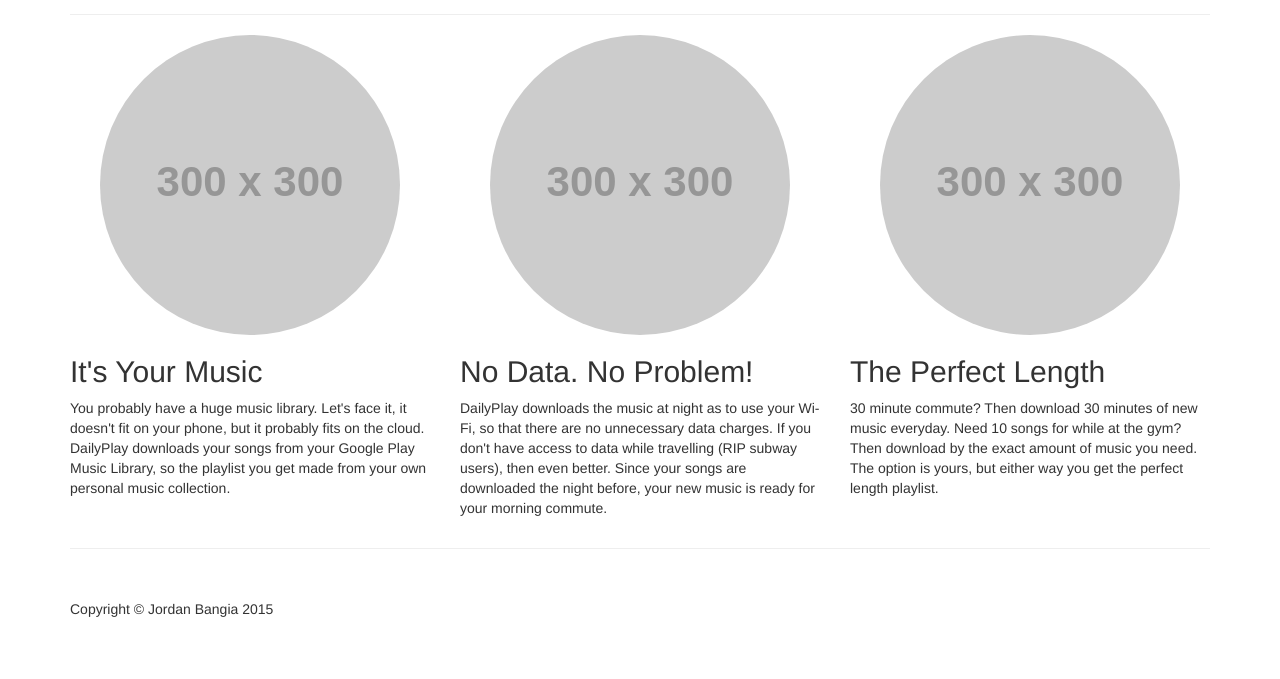
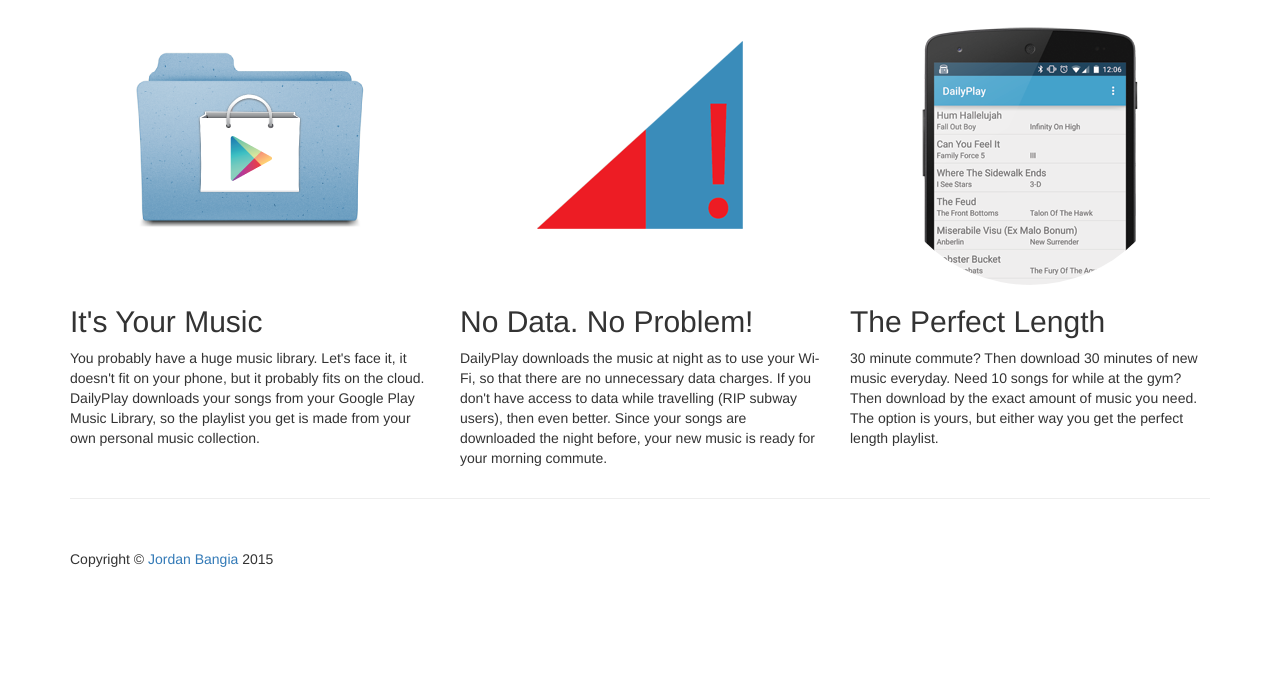
Before and after one commit to jordanbang/DailyPlay, a plain HTML site: page index.html in a window 1280 px wide. Shown: the part 1010-1689 px from the top of the page. After the commit the page ends 1639 px from the top, so only its background shows below. Drawn offline with Linux system fonts and the light colour scheme; placeholder pictures from the web are drawn by us.

Commit message:
Finished website [Finish #83455484]

```diff
--- a/css/business-frontpage.css
+++ b/css/business-frontpage.css
@@ -5,14 +5,15 @@
  */
 
 body {
-    padding-top: 50px; /* Required padding for .navbar-fixed-top. Remove if using .navbar-static-top. Change if height of navigation changes. */
+    /*padding-top: 50px; /* Required padding for .navbar-fixed-top. Remove if using .navbar-static-top. Change if height of navigation changes. */
 }
 
 /* Header Image Background - Change the URL below to your image path (example: ../images/background.jpg) */
 
 .business-header {
     height: 400px;
-    background: url('http://placehold.it/1920x400') center center no-repeat scroll;
+    background: url('../web_images/web_header_background.png') center center no-repeat scroll;
+    background-color: #1F445D;
     -webkit-background-size: cover;
     -moz-background-size: cover;
     background-size: cover;
--- a/index.html
+++ b/index.html
@@ -27,42 +27,9 @@
 </head>
 
 <body>
-
-    <!-- Navigation
-    <nav class="navbar navbar-inverse navbar-fixed-top" role="navigation">
-        <div class="container">
-            <!-- Brand and toggle get grouped for better mobile display
-            <div class="navbar-header">
-                <button type="button" class="navbar-toggle" data-toggle="collapse" data-target="#bs-example-navbar-collapse-1">
-                    <span class="sr-only">Toggle navigation</span>
-                    <span class="icon-bar"></span>
-                    <span class="icon-bar"></span>
-                    <span class="icon-bar"></span>
-                </button>
-                <a class="navbar-brand" href="#">Start Bootstrap</a>
-            </div>
-            <!-- Collect the nav links, forms, and other content for toggling
-            <div class="collapse navbar-collapse" id="bs-example-navbar-collapse-1">
-                <ul class="nav navbar-nav">
-                    <li>
-                        <a href="#">About</a>
-                    </li>
-                    <li>
-                        <a href="#">Services</a>
-                    </li>
-                    <li>
-                        <a href="#">Contact</a>
-                    </li>
-                </ul>
-            </div>
-            <!-- /.navbar-collapse
-        </div>
-        <!-- /.container
-    </nav> -->
-
     <!-- Image Background Page Header -->
     <!-- Note: The background image is set within the business-casual.css file. -->
-    <header class="business-header">
+    <header class="business-header" id="background">
         <div class="container">
             <div class="row">
                 <div class="col-lg-12">
@@ -102,17 +69,17 @@
 
         <div class="row">
             <div class="col-sm-4">
-                <img class="img-circle img-responsive img-center" src="http://placehold.it/300x300" alt="">
+                <img class="img-circle img-responsive img-center" src="web_images/your_library.png" alt="It's Your Music">
                 <h2>It's Your Music</h2>
-                <p>You probably have a huge music library.  Let's face it, it doesn't fit on your phone, but it probably fits on the cloud.  DailyPlay downloads your songs from your Google Play Music Library, so the playlist you get made from your own personal music collection.</p>
+                <p>You probably have a huge music library.  Let's face it, it doesn't fit on your phone, but it probably fits on the cloud.  DailyPlay downloads your songs from your Google Play Music Library, so the playlist you get is made from your own personal music collection.</p>
             </div>
             <div class="col-sm-4">
-                <img class="img-circle img-responsive img-center" src="http://placehold.it/300x300" alt="">
+                <img class="img-circle img-responsive img-center" src="web_images/no_data.png" alt="No Data. No Problem!">
                 <h2>No Data. No Problem!</h2>
                 <p>DailyPlay downloads the music at night as to use your Wi-Fi, so that there are no unnecessary data charges.  If you don't have access to data while travelling (RIP subway users), then even better.  Since your songs are downloaded the night before, your new music is ready for your morning commute.</p>
             </div>
             <div class="col-sm-4">
-                <img class="img-circle img-responsive img-center" src="http://placehold.it/300x300" alt="">
+                <img class="img-circle img-responsive img-center" src="web_images/perfect_length.png" alt="The Perfect Length">
                 <h2>The Perfect Length</h2>
                 <p>30 minute commute? Then download 30 minutes of new music everyday.  Need 10 songs for while at the gym?  Then download by the exact amount of music you need.  The option is yours, but either way you get the perfect length playlist.</p>
             </div>
@@ -125,7 +92,7 @@
         <footer>
             <div class="row">
                 <div class="col-lg-12">
-                    <p>Copyright &copy; Jordan Bangia 2015</p>
+                    <p>Copyright &copy; <a href="http://jordanbang.github.io">Jordan Bangia</a> 2015</p>
                 </div>
             </div>
             <!-- /.row -->
@@ -140,6 +107,8 @@
     <!-- Bootstrap Core JavaScript -->
     <script src="js/bootstrap.min.js"></script>
 
+    <script scr="js/custom.js"></script>
+
 </body>
 
 </html>
```
Also changed, not shown: assets/Google_Play_Store_600.png (added), assets/leopard-folder-big.png (added), assets/playlistlength.png (added), web_images/no_data.png (added), web_images/perfect_length.png (added), web_images/web_header_background.png (added), web_images/your_library.png (added), 6 other files.
